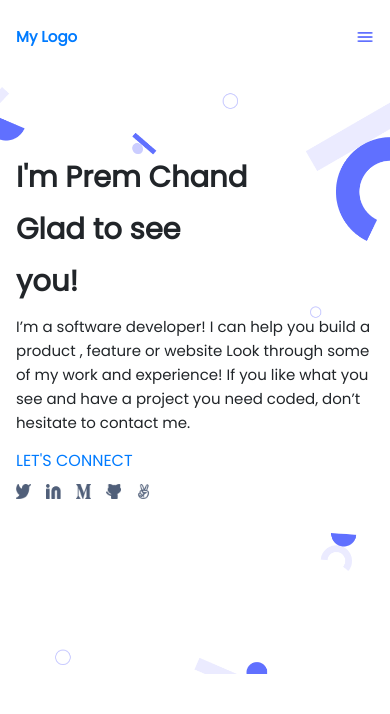
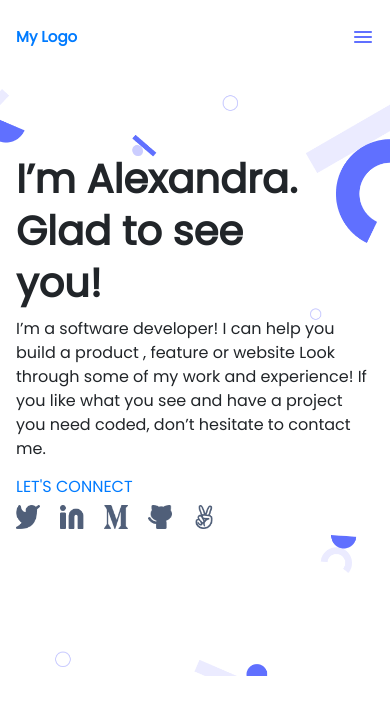
Before and after one commit to PremChand12/mobile-first-project, a website: page index.html in a window 390 px wide. Drawn offline with nearby package versions, Linux system fonts and the light colour scheme.

Commit message:
Update index.html and style.css

```diff
--- a/index.html
+++ b/index.html
@@ -28,7 +28,7 @@
 
     <main class = "pb-2 pt-5">
         <section class = "p-3">
-            <h1 class = "name-tag">I'm Prem Chand <br> Glad to see <br> you!</h1>
+            <h1 class = "name-tag">I’m Alexandra.<br> Glad to see <br> you!</h1>
             <p class = "bio-info">I’m a software developer! I can help you build a product ,
                 feature or website Look through some of my work and experience! If you
                 like what you see and have a project you need coded, don’t hesitate to contact me.
@@ -36,8 +36,8 @@
             <aside>
                 <h6><a href="">LET'S CONNECT</a></h6>
                 <ul class = "unordered-list d-flex flex-row p-0">
-                    <li><a href="https://twitter.com/Chandu1111112"><img src="Images/twitter.png" alt="twitter-icon" class = "icon-size"></a></li>
-                    <li><a href=""><img src="Images/linkdin-icon.png" alt="linkdin-icon" class = "icon-size"></a></li>
+                    <li><a href="https://twitter.com/Chandu1111112/media"><img src="Images/twitter.png" alt="twitter-icon" class = "icon-size"></a></li>
+                    <li><a href="https://www.linkedin.com/in/prem-chand-maddati-15a69a1a8/"><img src="Images/linkdin-icon.png" alt="linkdin-icon" class = "icon-size"></a></li>
                     <li><a href=""><img src="Images/Medium.png" alt="Medium-icon" class = "icon-size"></a></li>
                     <li><a href="https://github.com/PremChand12"><img src="Images/github.png" alt="github-icon" class = "icon-size"></a></li>
                     <li><a href=""><img src="Images/victory-symbol.png" alt="victory-symbol" class = "icon-size"></a></li>
--- a/style.css
+++ b/style.css
@@ -15,7 +15,7 @@
   }
 
   .hamburger-height-width {
-    height: 20px;
+    height: 24px;
     margin-right: 15px;
   }
 
@@ -30,8 +30,8 @@
 
   .name-tag {
     color: var(--neutrals-n-800, "#172B4D");
-    font-family: Poppins, Arial, Helvetica, sans-serif;
-    font-size: 29px;
+    font-family: Poppins;
+    font-size: 40px;
     font-style: normal;
     font-weight: 700;
     line-height: 52px;
@@ -39,10 +39,10 @@
 
   .bio-info {
     color: var(--neutrals-n-600, "#344563");
-    font-family: Poppins, Arial, Helvetica, sans-serif;
-    font-size: 15px;
+    font-family: Poppins;
+    font-size: 16px;
     font-style: normal;
-    font-weight: 500;
+    font-weight: 400;
     line-height: 24px;
   }
 
@@ -56,9 +56,9 @@
   }
 
   .icon-size {
-    width: 15px;
-    height: 15px;
-    margin-right: 15px;
+    width: 24px;
+    height: 24px;
+    margin-right: 20px;
   }
 
   body {
```
